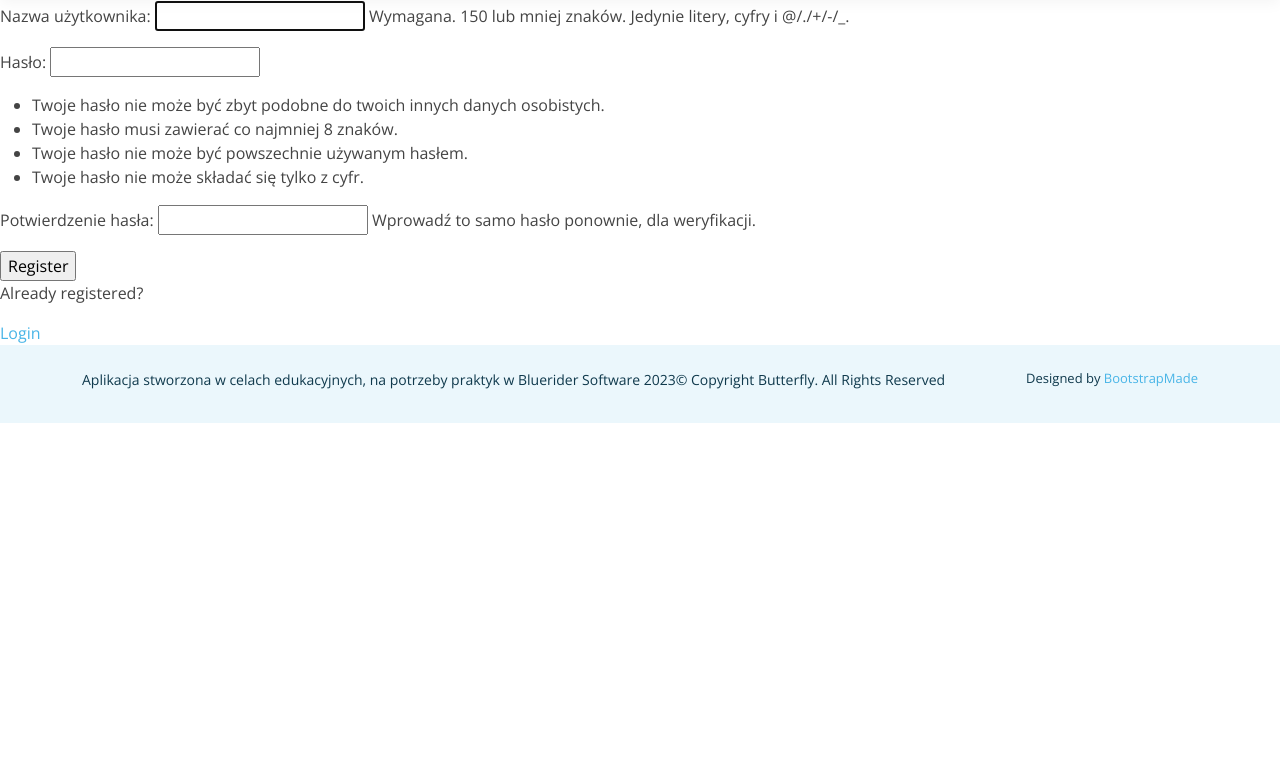
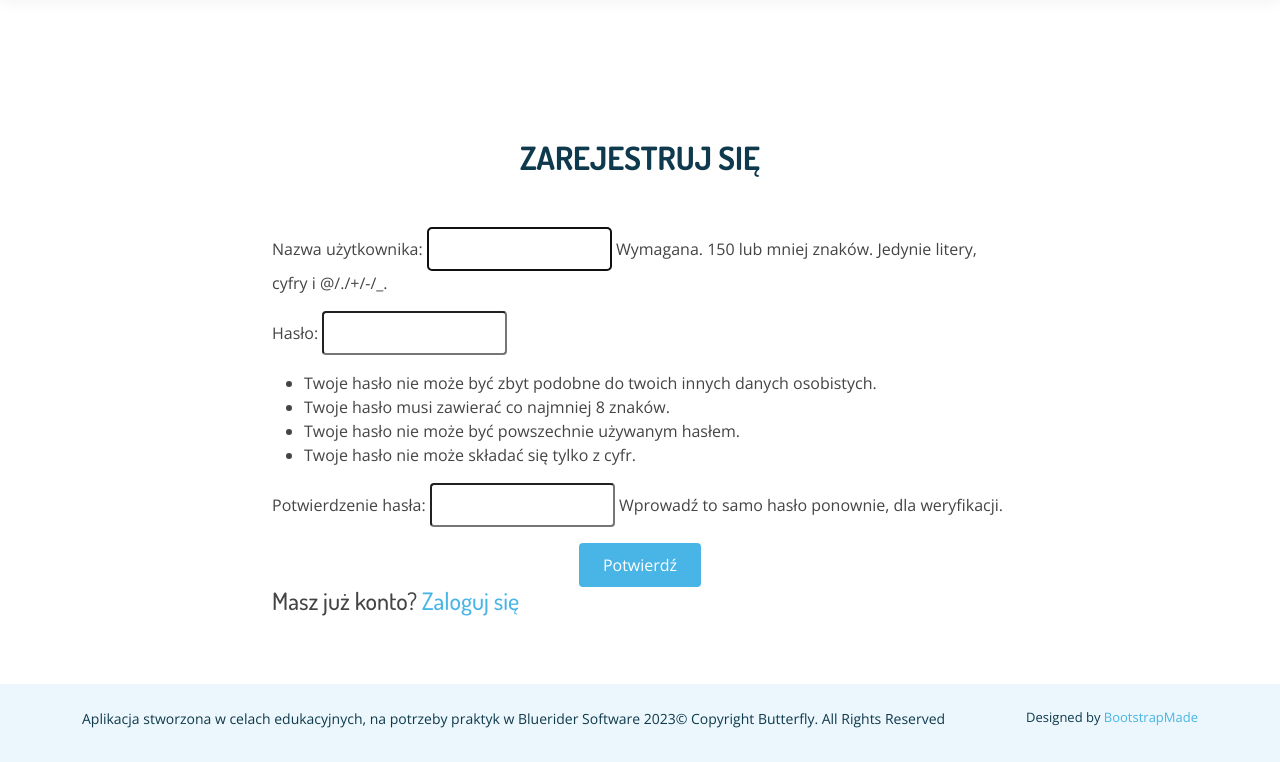
Before and after one commit to Hizey/CoSieDziejeSie, a Django app: page /register/ in a window 1280 px wide. Shown: the part 83-845 px from the top of the page. Before the commit the page ends 506 px from the top, so only its background shows below. Run offline with Django 4.2, Linux system fonts and the light colour scheme; parts of the project's set-up code (start-up, migrations or seed data) failed here and were passed over; some libraries are stand-ins or nearby versions.

Commit message:
cssed forms

```diff
--- a/templates/navbar.html
+++ b/templates/navbar.html
@@ -16,13 +16,7 @@
           <li><a class="nav-link" href="#">Support</a></li>
           {% endif %}
           {% if request.user.is_superuser %}
-          <li class="dropdown"><a href="#"><span>Panel Admina</span> <i class="bi bi-chevron-down"></i></a>
-            <ul>
-              <li><a href="{% url 'admin:index' %}">Główny</a></li>
-              <li><a href="#">Lista użytkowników</a></li>
-              <li><a href="#">Wiadomości</a></li>
-            </ul>
-          </li>
+          <li><a href="{% url 'admin:index' %}"><span>Panel Admina</span></a></li>
           {% endif %}
           {% if request.user.is_authenticated %}
           <li><a class="nav-link" href="{% url 'logout'  %}">Wyloguj {{ request.user }}</a></li>
--- a/wydarzenia/forms.py
+++ b/wydarzenia/forms.py
@@ -1,7 +1,6 @@
 from django.forms import ModelForm
 from tinymce.widgets import TinyMCE
 from django import forms
-
 
 from .models import Room
 
--- a/wydarzenia/templates/wydarzenia/register.html
+++ b/wydarzenia/templates/wydarzenia/register.html
@@ -1,13 +1,28 @@
 {% extends 'main.html' %}
 
 {% block content %}
-<div>
-    <form method="POST" action="">
-        {% csrf_token %}
-        {{form.as_p}}
-        <input type="submit" value="Register">
-    </form>
-    <p>Already registered?</p>
-    <a href="{% url 'login' %}">Login</a>
-</div>
+
+<section id="add-event" class="add-event">
+      <div class="container">
+        <div class="row row mt-5 d-flex justify-content-center" >
+          <div class="col-lg-8 mt-5 mt-lg-0">
+
+            <div class="section-title">
+              <h2>Zarejestruj się</h2>
+            </div>
+
+            <form action="" method="POST" role="form" class="php-email-form">
+                {% csrf_token %}
+                {{form.as_p}}
+
+              <div class="text-center"><a href="#"><button type="submit">Potwierdź</button></a></div>
+            </form>
+            <h4>Masz już konto? <a href="{% url 'login' %}">Zaloguj się</a></h4>
+
+
+          </div>
+
+        </div>
+      </div>
+    </section>
 {% endblock content %}
```
Also changed, not shown: wydarzenia/templates/wydarzenia/login.html (+15 -3 lines).
